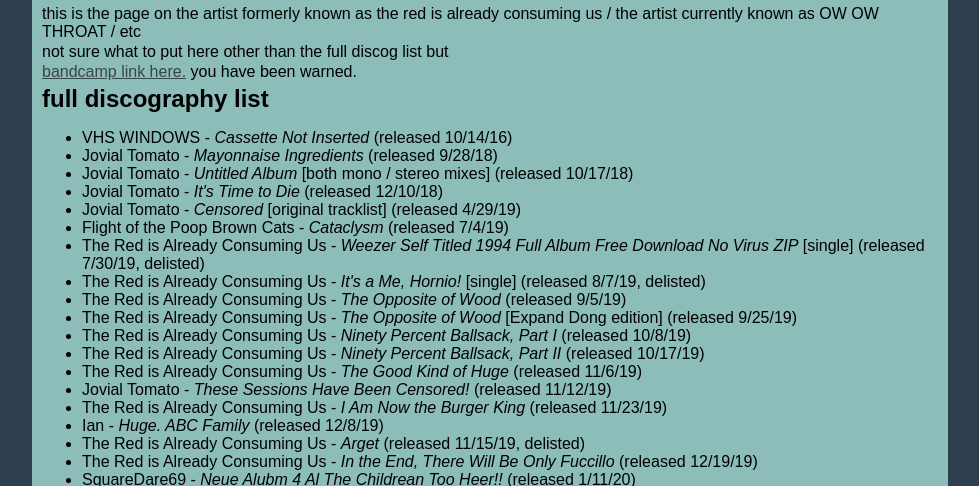
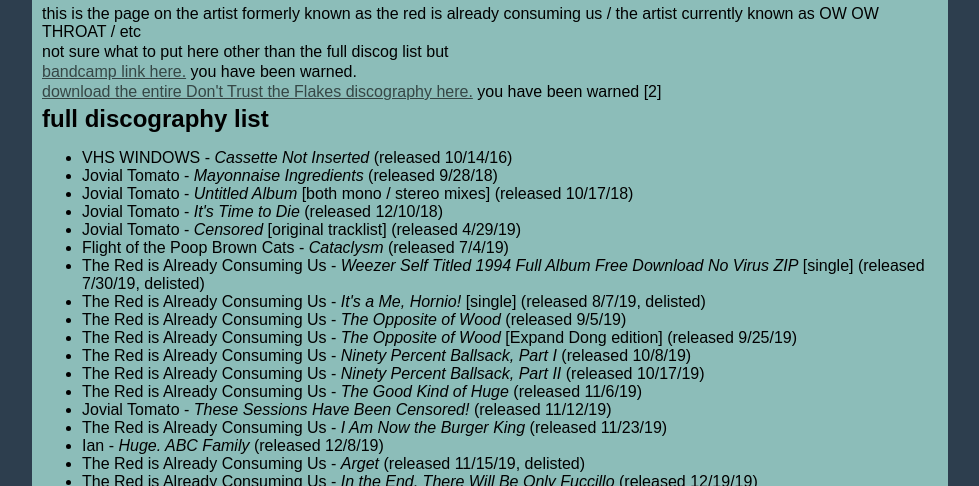
Before and after one commit to tacohitbox/ianrises.xyz, a plain HTML site: page theflakes/index.html in a window 1280 px wide. Shown: the part 310-796 px from the top of the page, without its empty margins (150-1129 px from the left). Drawn offline with Linux system fonts and the light colour scheme; a small style sheet from the web is missing.

Commit message:
Update /theflakes/index.html
add gdrive link for the full bandcamp archive

```diff
--- a/theflakes/index.html
+++ b/theflakes/index.html
@@ -19,6 +19,8 @@
         <p class="sm">this is the page on the artist formerly known as the red is already consuming us / the artist currently known as OW OW THROAT / etc</p>
         <p class="sm">not sure what to put here other than the full discog list but</p>
         <p class="sm"><a href="https://donttrusttheflakes.bandcamp.com/" class="link">bandcamp link here.</a> you have been warned.</p>
+
+        <p class="sm"><a href="https://drive.google.com/drive/folders/1at34FGzw1fpms8RP1LmU2drsdRPv5mRA?usp=share_link" class="link">download the entire Don't Trust the Flakes discography here.</a> you have been warned [2]</p>
 
         <h2>full discography list</h2>
         <ul>
```
